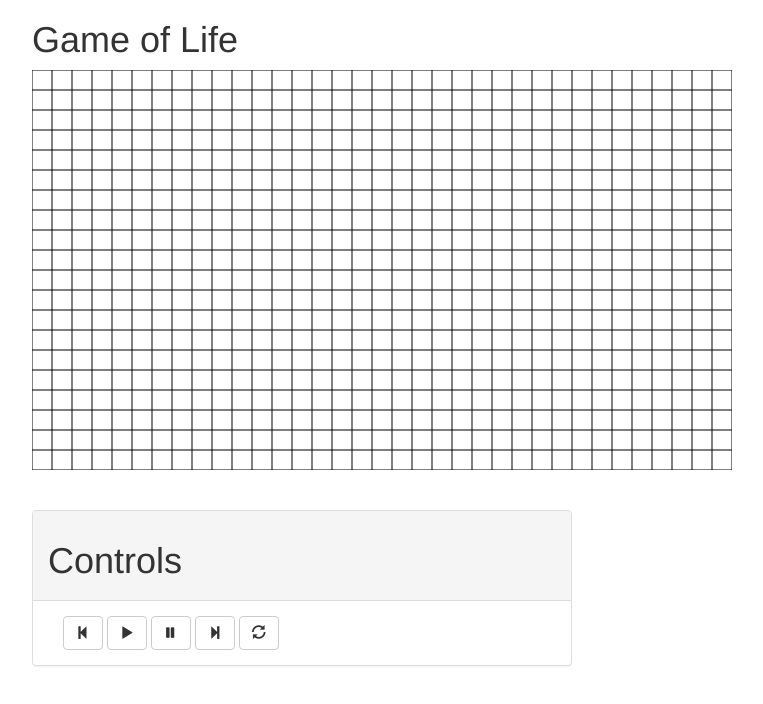
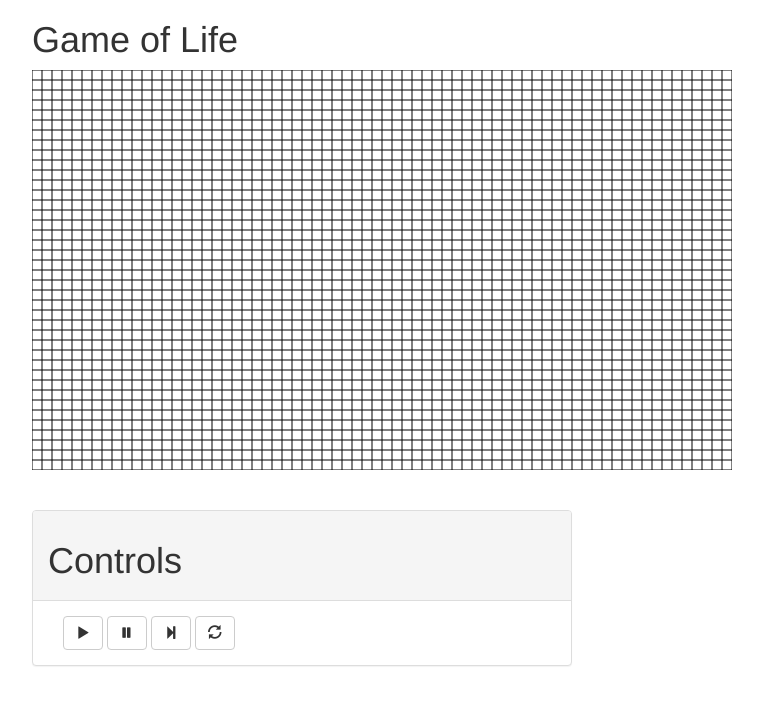
Before and after one commit to bvc/game-of-life-site, a website with bundled scripts: page src/templates/index.swig.html in a window 1280 px wide. Shown: the whole page, without its empty margins (38-801 px from the left). Built offline with nearby package versions, Linux system fonts and the light colour scheme.

Commit message:
Adjust game of life to support a larger board and remove backwards generation

```diff
--- a/src/scripts/Model.js
+++ b/src/scripts/Model.js
@@ -36,11 +36,6 @@ proto.getAreaState = function (x, y) {
 
 proto.toggleAreaState = function (x, y) {
   this.grid[x][y] = !this.grid[x][y];
-};
-
-proto.stepBackward = function () {
-  // TODO: Step backward
-  this.event(this.grid);
 };
 
 proto.play = function () {
--- a/src/scripts/View.js
+++ b/src/scripts/View.js
@@ -9,8 +9,8 @@ function View (config) {
     controlContainerSelector: "",
     width: 700,
     height: 400,
-    rectWidth: 20,
-    rectHeight: 20
+    rectWidth: 10,
+    rectHeight: 10
   };
 
   this.props = $.extend(defaultConfig, config);
@@ -171,10 +171,6 @@ proto.setControlEvents = function () {
     $play = this.$controls.find(".play"),
     $pause = this.$controls.find(".pause");
 
-  this.$controls.find(".step-backward").click(function () {
-    self.model.stepBackward();
-  });
-
   $play.click(function () {
     $play.prop("disabled", true);
     $pause.prop("disabled", false);
--- a/src/templates/index.swig.html
+++ b/src/templates/index.swig.html
@@ -27,10 +27,6 @@
                 </div>
                 <div class="panel-body">
                     <div class="container">
-                        <button type="button" class="btn btn-default step-backward" aria-label="Left Align"
-                                title="Step Backward">
-                            <span class="glyphicon glyphicon-step-backward" aria-hidden="true"></span>
-                        </button>
                         <button type="button" class="btn btn-default play" aria-label="Left Align" title="Play">
                             <span class="glyphicon glyphicon-play" aria-hidden="true"></span>
                         </button>
```
